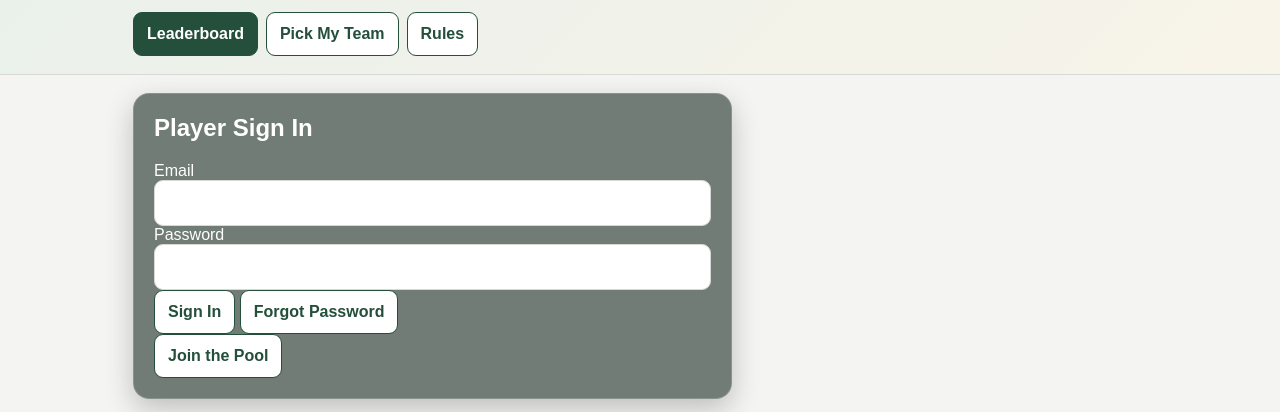
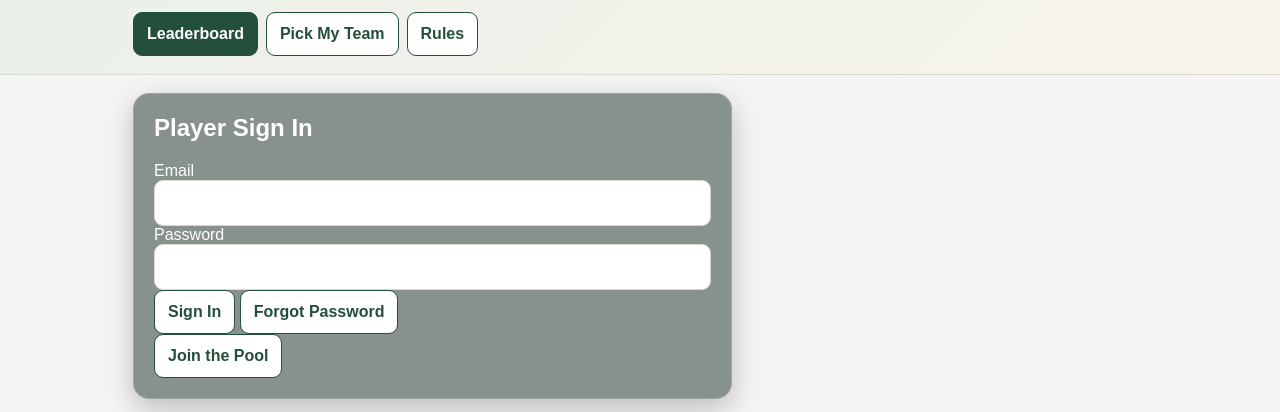
Before and after one commit to wayne-lock/Summerland-Masters-Green-Jacket, a website: page public/index.html in a window 1280 px wide. Shown: the part 88-500 px from the top of the page. Drawn offline with nearby package versions, Linux system fonts and the light colour scheme; no server answers.

Commit message:
Adjust background opacity of authSection card

```diff
--- a/public/index.html
+++ b/public/index.html
@@ -91,7 +91,7 @@ button:disabled{opacity:.45}
   margin-bottom:16px
 }
 #authSection .card {
-  background: rgba(10, 29, 21, 0.56);
+  background: rgba(10, 29, 21, 0.46);
   color: white;
   border: 1px solid rgba(255,255,255,0.18);
   border-radius: 16px;
```
